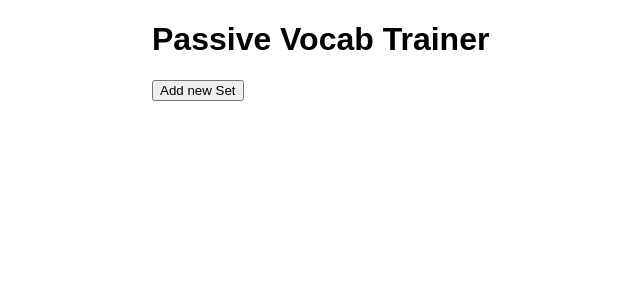
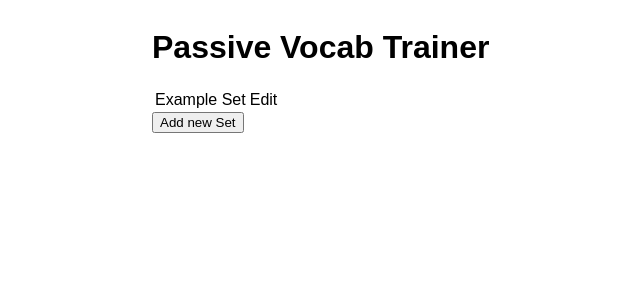
Before and after one commit to bjoernkuehne/PassiveVocabTrainer, a React (Create React App) app: page / in a window 1280 px wide. Shown: the top 300 px of the page, without its empty margins (168-808 px from the left). Built offline with nearby package versions, Linux system fonts and the light colour scheme.

Commit message:
add example set on first load

```diff
--- a/src/App.tsx
+++ b/src/App.tsx
@@ -11,7 +11,6 @@ import { ILocalStorageState } from "./interfaces/LocalStorageState";
 
 export default function App() {
   const [localStorageState, setLocalStorageState] = useState<ILocalStorageState>(loadFromLocalStorage())
-  // const [vocabSets, setVocabSets] = useState(createMockVocabSets(5, 10))
   const [maybeCurrentlyLearning, setMaybeCurrentlyLearning] = useState<IVocabSet | undefined>(undefined)
   const [maybeCurrentlyEditing, setMaybeCurrentlyEditing] = useState<IVocabSet | undefined>(undefined)
   const [currentView, setCurrentView] = useState<TCurrentView>("dashboard")
@@ -45,6 +44,11 @@ export default function App() {
     setMaybeCurrentlyEditing(undefined)
   }
 
+  const resetStates = () => {
+    setMaybeCurrentlyEditing(undefined)
+    setMaybeCurrentlyLearning(undefined)
+  }
+
   useEffect(() => {
     saveInLocalStorage(localStorageState)
   }, [localStorageState])
@@ -61,7 +65,10 @@ export default function App() {
 
   return (
     <div className="App">
-      <h1>Passive Vocab Trainer</h1>
+      <header className="Header">
+        <h1 >Passive Vocab Trainer</h1>
+        {currentView !== "dashboard" && <p className="clickable" onClick={resetStates}>X</p>}
+      </header>
       {currentView === "dashboard" && <>
         <VocabSetList
           vocabSets={localStorageState.data.vocabSets}
--- a/src/data/mock-data.ts
+++ b/src/data/mock-data.ts
@@ -27,3 +27,38 @@ const createMockVocabSet = (id: number, name: string, vocabDataLength: number):
 export const createMockVocabSets = (setsCount: number, vocabDataCount: number) =>
     createRange(1, setsCount)
         .map((id) => createMockVocabSet(id, `Set Nr. ${id}`, vocabDataCount))
+
+
+const exampleData: string[][] = [
+    [
+        "A cat is dancing in the rain",
+        "Eine Katze tanzt im Regen"
+    ],
+    [
+        "A dog is sleeping on the chair",
+        "Ein Hund schläft auf dem Stuhl"
+    ],
+    [
+        "I would like to go to a restaurant",
+        "Ich würde gerne in ein Restaurant gehen"
+    ],
+    [
+        "This is only an example sentence",
+        "Dies ist nur ein Beispielsatz"
+    ]
+]
+
+const buildExampleSet = (exampleData: string[][]): IVocab[] =>
+    exampleData.map(
+        (val, id) => ({
+            id: id + 1,
+            targetLanguage: val[0],
+            translation: val[1],
+            timesSeen: 0
+        })
+    )
+
+
+export const getExampleVocabSet = (id: number, name: string): IVocabSet => ({
+    id, name, vocabData: buildExampleSet(exampleData)
+})
--- a/src/styles.css
+++ b/src/styles.css
@@ -32,3 +32,9 @@
   flex-direction: row;
   justify-content: space-between;
 }
+
+.Header {
+  display: flex;
+  flex-direction: row;
+  justify-content: space-between;
+}
--- a/src/utils/utils.ts
+++ b/src/utils/utils.ts
@@ -1,3 +1,4 @@
+import { getExampleVocabSet } from "../data/mock-data";
 import { ILocalStorageState } from "../interfaces/LocalStorageState";
 import IVocab from "../interfaces/Vocab";
 import IVocabSet from "../interfaces/VocabSet"
@@ -46,7 +47,7 @@ export const getEmptyVocabSet = (id: number): IVocabSet => (
 export const getEmptyLocalStorageState = (): ILocalStorageState => (
     {
         version: 0.1,
-        data: { vocabSets: [] }
+        data: { vocabSets: [getExampleVocabSet(1, "Example Set")] }
     }
 )
 
```
Also changed, not shown: src/interfaces/LocalStorageState.ts (renamed from src/interfaces/LocalStorageState.tsx), src/interfaces/Vocab.ts (renamed from src/interfaces/Vocab.tsx), src/interfaces/VocabSet.ts (renamed from src/interfaces/VocabSet.tsx).
